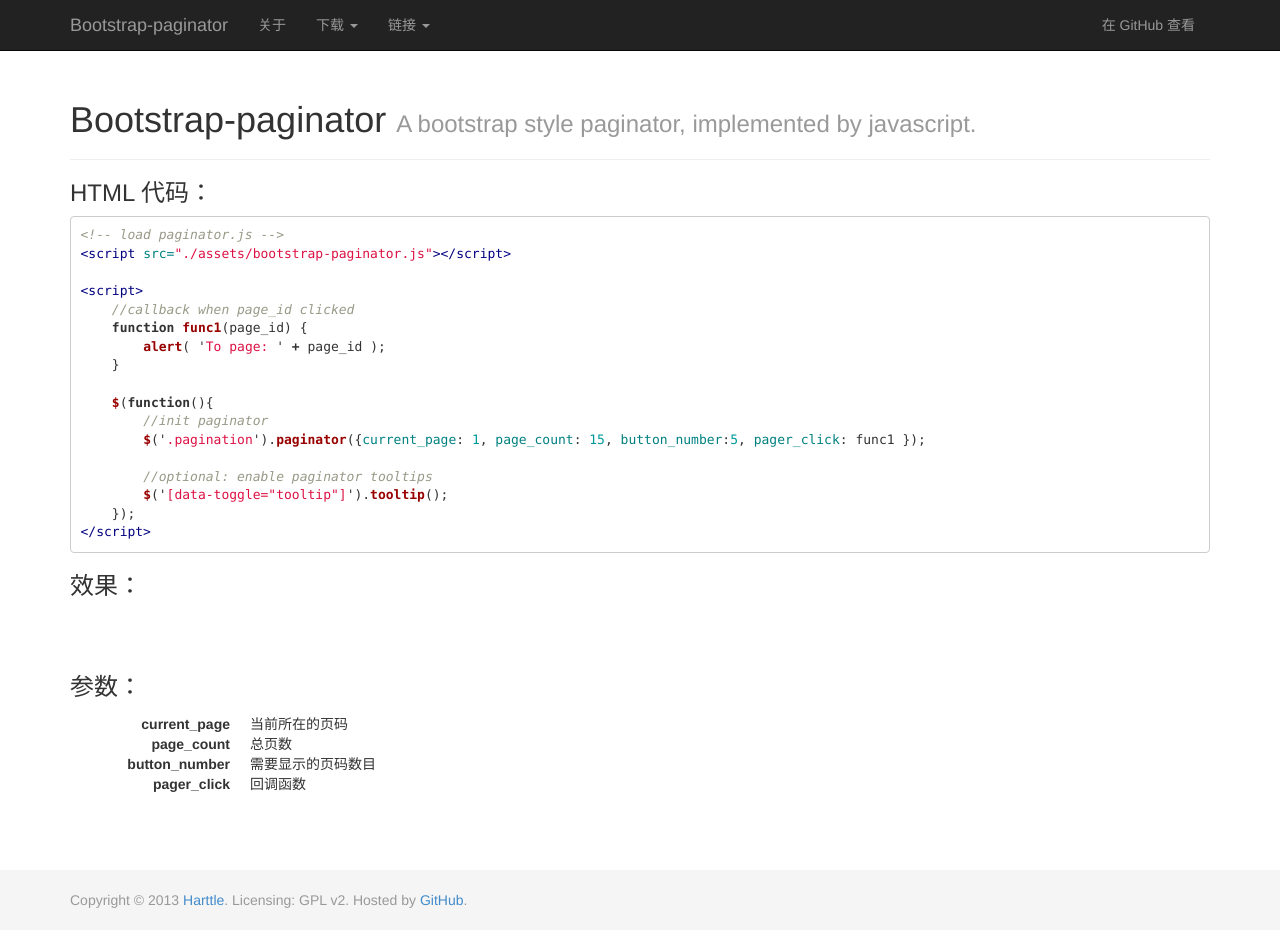
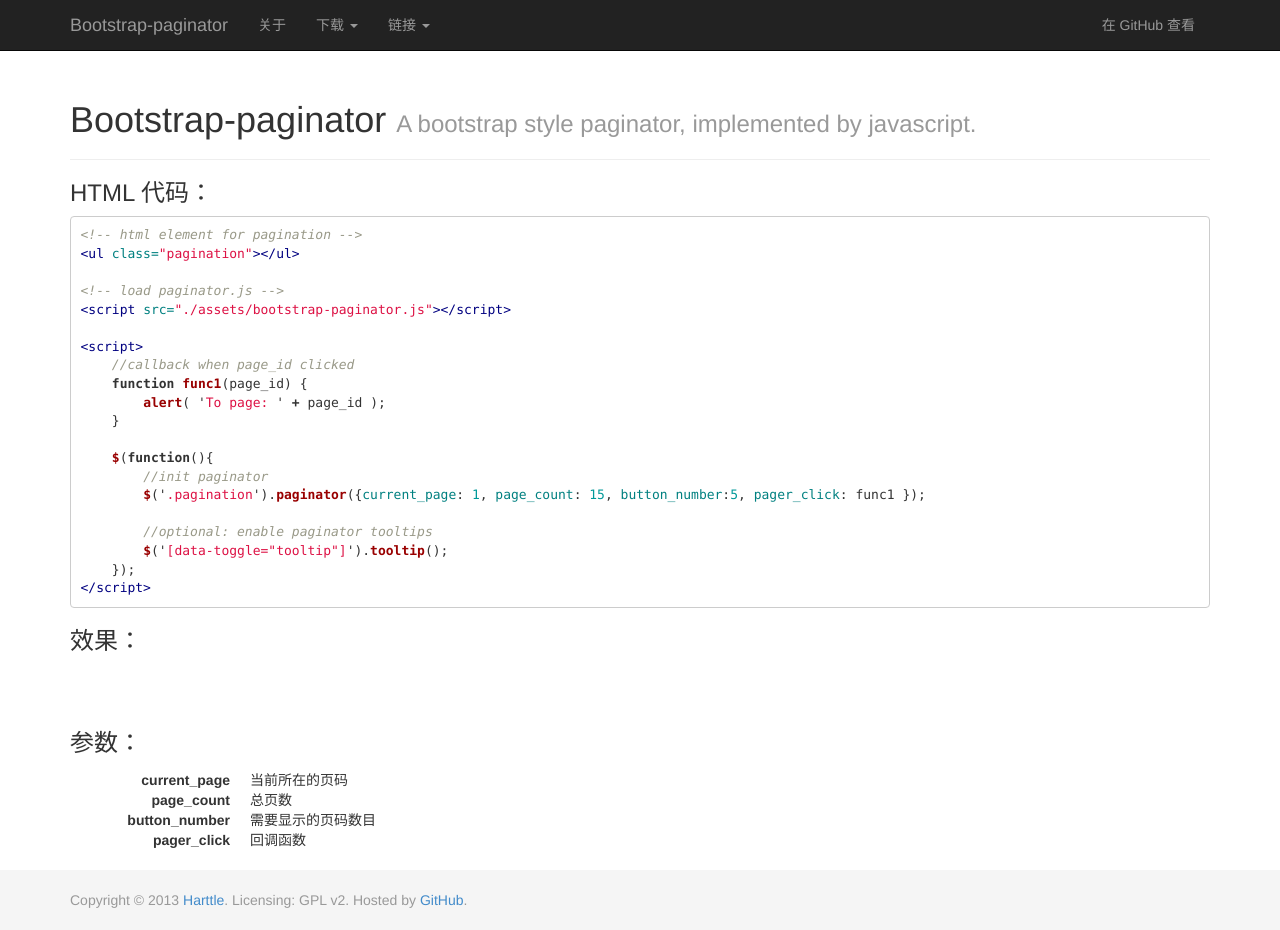
Before and after one commit to HansBug/bootstrap-paginator, a Jekyll site: the page built from index.md, in a window 1280 px wide and 930 px high. Built offline with Jekyll 4.4.1, drawn with Linux system fonts in a browser that asks for light colours; Markdown is read by kramdown in place of the engine named in the settings.

Commit message:
Update index.md

````diff
--- a/index.md
+++ b/index.md
@@ -8,6 +8,9 @@
 ### HTML 代码：
 
 ```html
+<!-- html element for pagination -->
+<ul class="pagination"></ul>
+
 <!-- load paginator.js -->
 <script src="./assets/bootstrap-paginator.js"></script>
 
````
